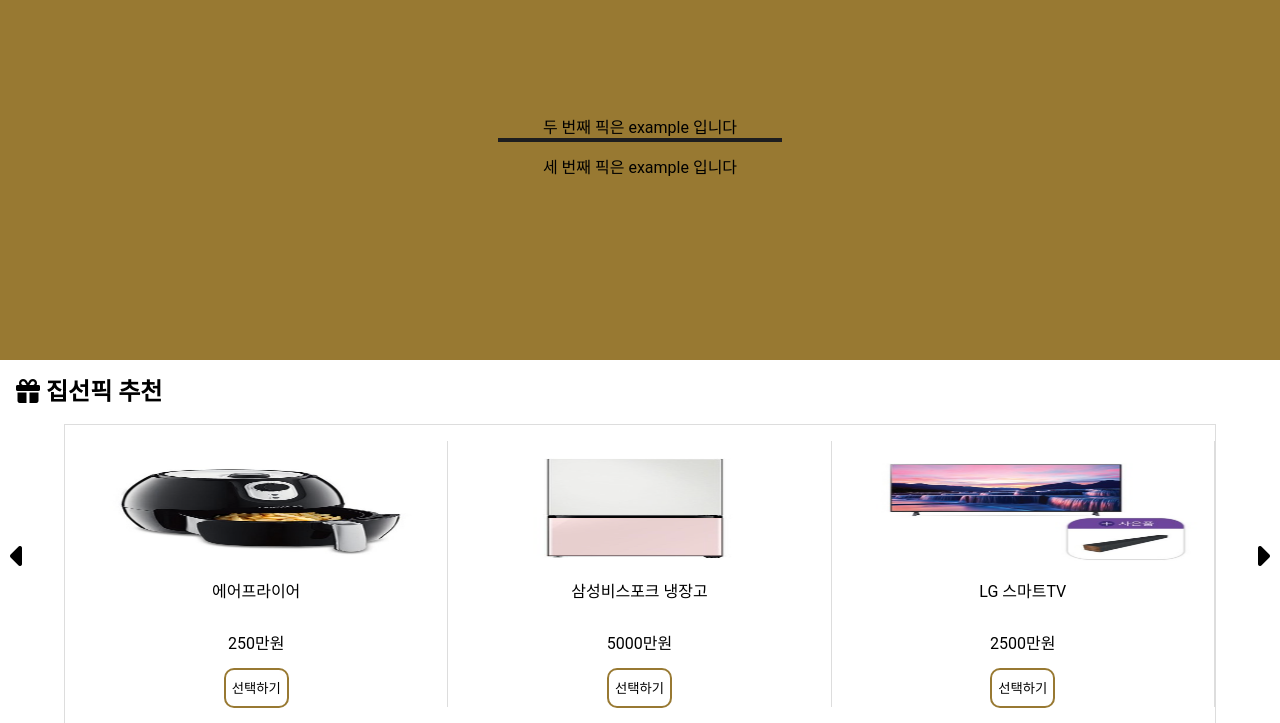
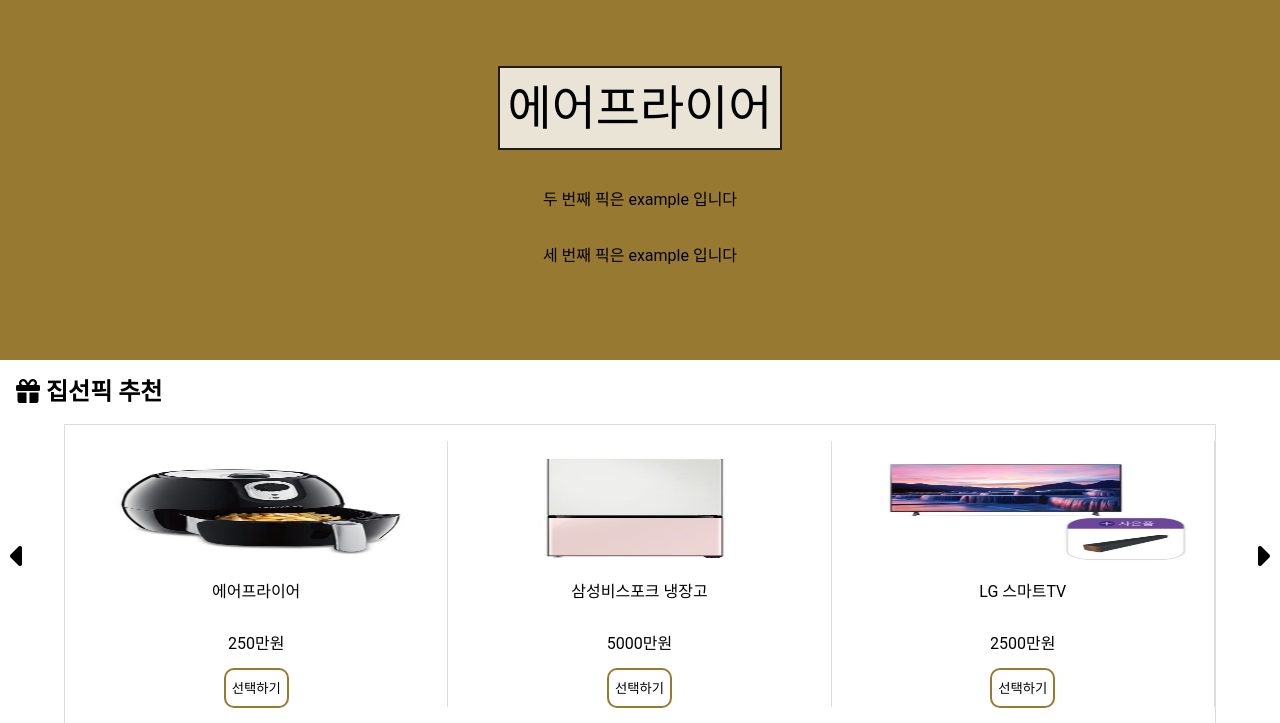
Before and after one commit to tangjinlog/zipSunPick, a web app: file src/onepick.html in a window 1280 px wide. Shown: the part 64-787 px from the top of the page. Run offline with its HTML, style and script files only (its server is not run), Linux system fonts and the light colour scheme; some libraries are stand-ins or nearby versions.

Commit message:
onepick 페이지 pick-1-con height 오류 수정

```diff
--- a/src/css/main.css
+++ b/src/css/main.css
@@ -86,11 +86,11 @@
 
 @keyframes pickConMove {
   0% {
-    transform: translateY(0);
+    transform: translateY(4vh);
     opacity: 0;
   }
   100% {
-    transform: translateY(-4vh);
+    transform: translateY(0);
     opacity: 1;
   }
 }
@@ -210,6 +210,8 @@
 .pick-1-con {
   position: relative;
   width: 35vh;
+  height: 10vh;
+  margin-bottom: 2rem;
   overflow: hidden;
   outline: 2px solid var(--clr-black);
   background: rgba(255, 255, 255, 0.8);
@@ -228,8 +230,9 @@
 
 .pick-2-con,
 .pick-3-con {
-  width: 25vh;
+  width: 30vh;
   height: 5vh;
+  margin-bottom: 1rem;
   opacity: 0;
   /* outline: 2px solid limegreen; */
 }
--- a/src/item-info.html
+++ b/src/item-info.html
@@ -8,7 +8,7 @@
   <link rel="stylesheet" href="/src/css/default.css">
   <link rel="stylesheet" href="https://cdnjs.cloudflare.com/ajax/libs/font-awesome/5.8.2/css/all.min.css"/>
   <script src="https://kit.fontawesome.com/e5f1986942.js" crossorigin="anonymous"></script>
-  <script src="/src/js/main.js" defer></script>
+  <!-- <script src="/src/js/main.js" defer></script> -->
   <script src="/src/js/sns-share.js" defer></script>
   <script src="/src/js/item-info.js" defer></script>
   <title>집선픽</title>
```
